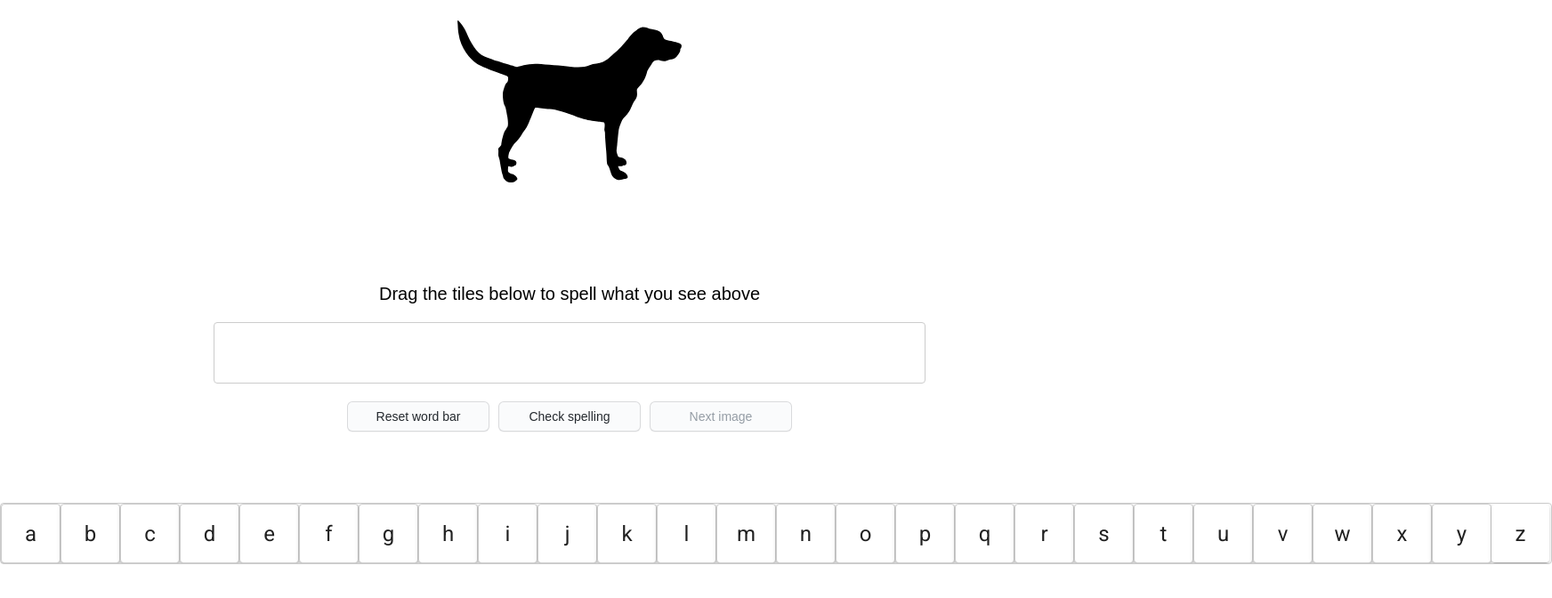
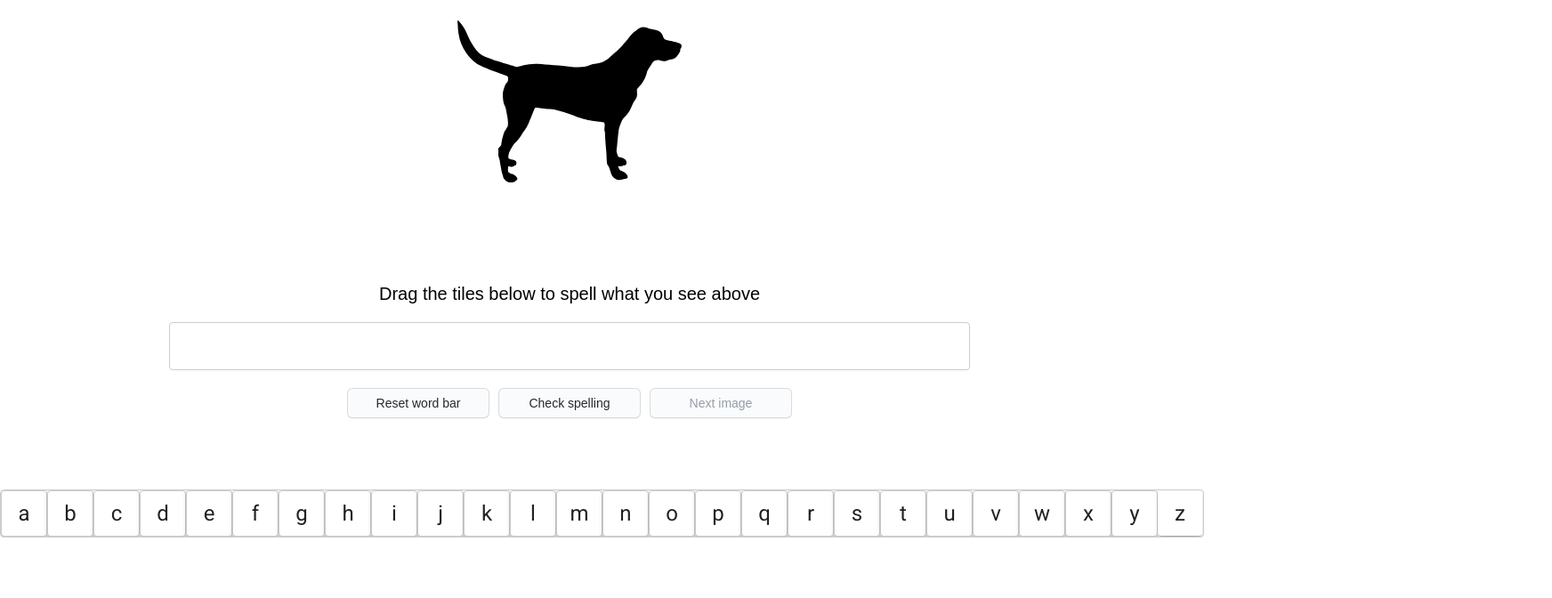
Before and after one commit to FoxFunctions/wordBuilder, an Angular app: page / in a window 1280 px wide. Shown: the part 86-758 px from the top of the page at 89% size, 1744 px wide, since content can reach past the window. Built offline with nearby package versions, Linux system fonts and the light colour scheme.

Commit message:
resolved css issue where tiles are not formatting properly on smaller monitors

```diff
--- a/src/app/app.component.css
+++ b/src/app/app.component.css
@@ -1,12 +1,12 @@
 
   .word-container{
     margin: auto;
-    width: 800px;
+    width: 900px;
   }
 
   .alphabet-container {
     margin: auto;
-    width: 1744px;
+    width: 1353px;
   }
 
   .button-container{
@@ -41,7 +41,6 @@
     vertical-align: middle;
     white-space: nowrap;
     word-wrap: break-word;
-
   }
 
   .button:hover {
@@ -76,10 +75,9 @@
   }
 
   .letter-box {
-    height: 67px;
+    height: 52px;
     margin: auto;
     border: solid 1px #ccc;
-    min-height: 60px;
     background: white;
     border-radius: 4px;
     overflow: hidden;
@@ -90,8 +88,8 @@
   .letter-tiles {
     margin: auto;
     padding: 10px 10px;
-    width: 45px;
-    height: 45px;
+    width: 30px;
+    height: 30px;
     border: solid 1px #ccc;
     color: rgba(0, 0, 0, 0.87);
     display: inline-flex;
--- a/src/app/app.component.ts
+++ b/src/app/app.component.ts
@@ -1,7 +1,6 @@
 import { Component } from '@angular/core';
 import { CdkDragDrop, moveItemInArray, transferArrayItem } from '@angular/cdk/drag-drop';
 import { image } from './image';
-
 
 @Component({
 	selector: 'app-root',
@@ -16,9 +15,9 @@ export class AppComponent {
 		'o', 'p', 'q', 'r', 's', 't', 'u', 'v', 'w', 'x', 'y', 'z'];
 	myWord: string[] = [
 	];
-  userWord: string = "";
-  isCorrectSpelling: boolean = false;
-  isWrongSpelling: boolean = false;
+	userWord = '';
+	isCorrectSpelling = false;
+	isWrongSpelling = false;
 
 	spelledCorrectly(): boolean {
 		if (this.userWord == this.imageHelper.placeHolderHelperIcon.title) {
--- a/src/app/app.module.ts
+++ b/src/app/app.module.ts
@@ -1,7 +1,6 @@
 import { NgModule } from '@angular/core';
 import { BrowserModule } from '@angular/platform-browser';
 import { FormsModule } from '@angular/forms';
-
 import { AppRoutingModule } from './app-routing.module';
 import { AppComponent } from './app.component';
 import { BrowserAnimationsModule } from '@angular/platform-browser/animations';
--- a/src/app/iconModel.ts
+++ b/src/app/iconModel.ts
@@ -2,4 +2,5 @@ export interface icon{
 
     directory : string;
     title: string;
+
 }
--- a/src/app/image.ts
+++ b/src/app/image.ts
@@ -10,9 +10,6 @@ chair : icon = {directory: "assets/images/chair.svg", title: 'chair'};
 fish : icon = {directory: "assets/images/fish.svg", title: 'fish'};
 flower : icon = {directory: "assets/images/flower.svg", title: 'flower'};
 hand : icon = {directory: "assets/images/hand.svg", title: 'hand'};
-
-
-
 plane : icon = {directory: "assets/images/plane.svg", title: 'plane'};
 tree : icon = {directory: "assets/images/tree.svg", title: 'tree'};
 placeHolderHelperIcon: icon = {directory: "assets/images/dog.svg", title: 'dog'};
```
Also changed, not shown: src/app/app.component.html (+5 -3 lines), 1 other file (tests, documents, lock files or other folders). Lines whose indentation alone changed are shown as unchanged.
